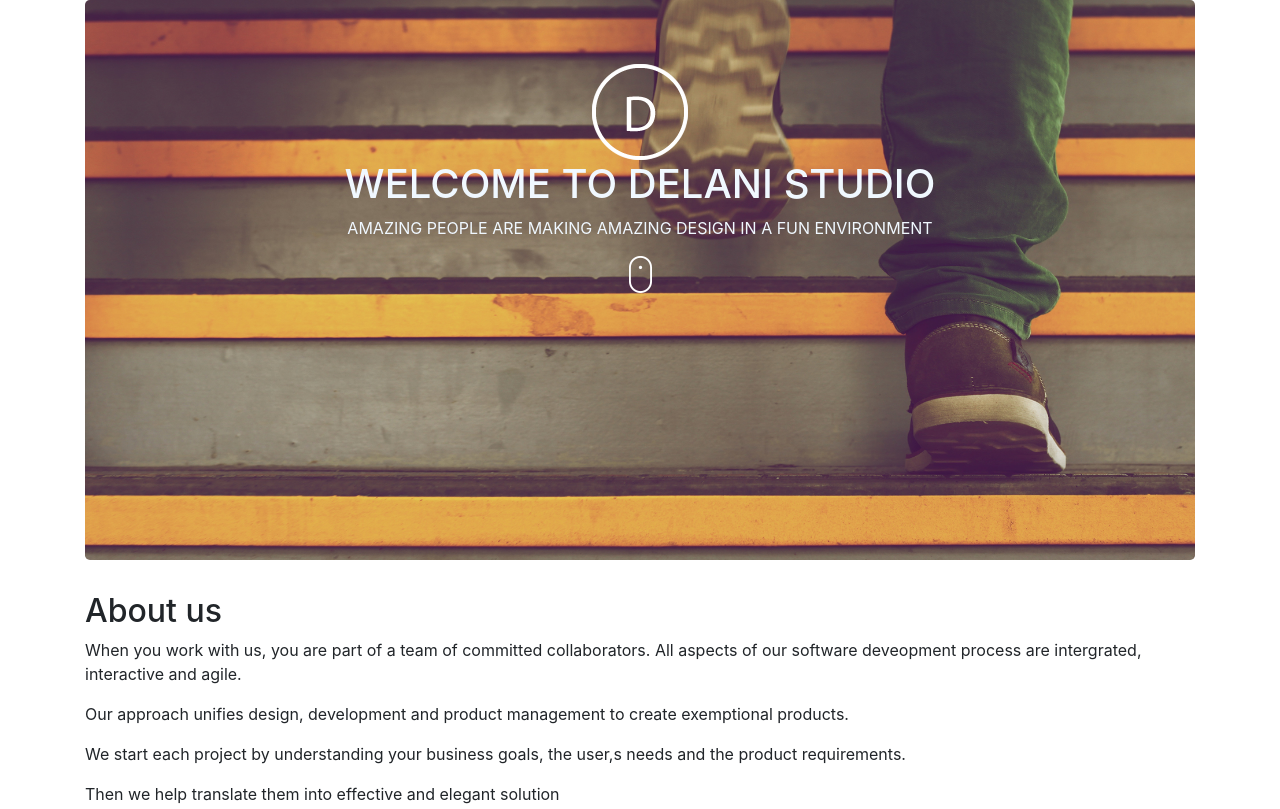
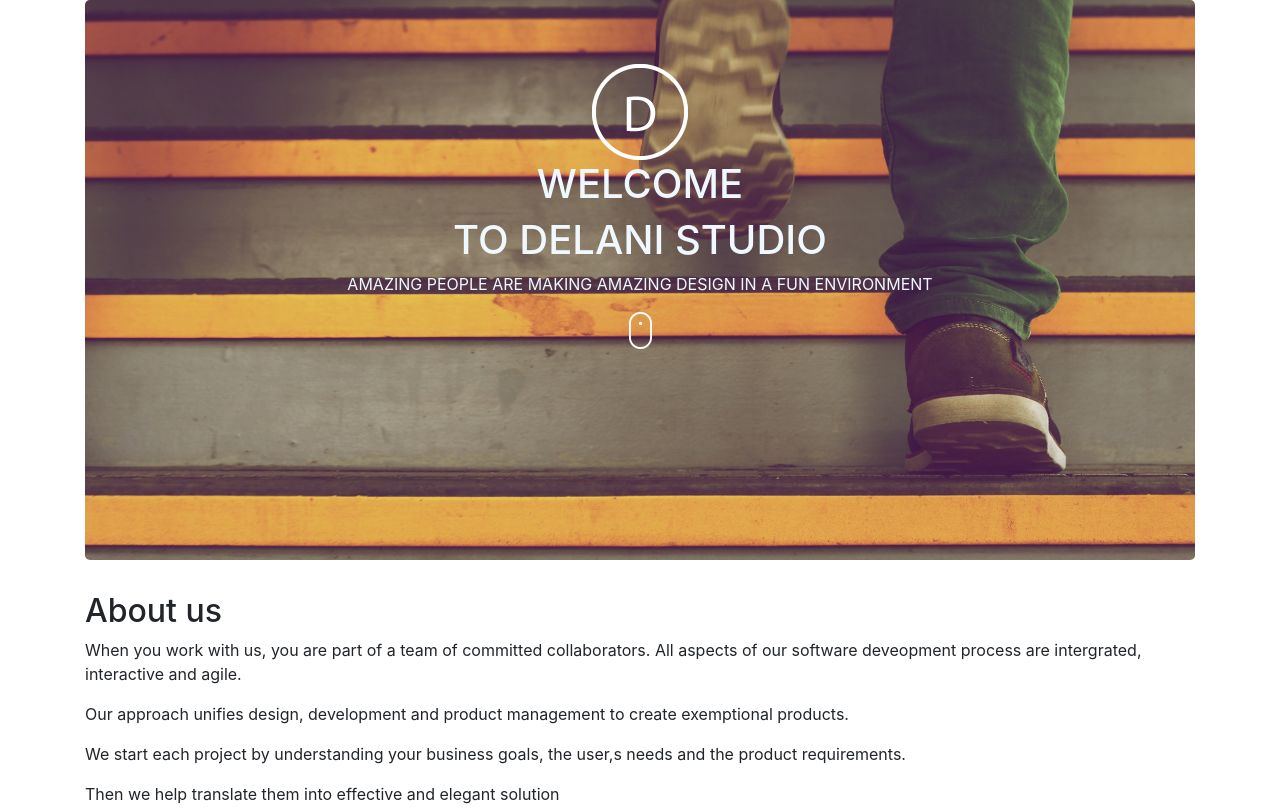
Before and after one commit to andiwoedwin/week-3-project, a plain HTML site: page index.html in a window 1280 px wide. Shown: the top 809 px of the page. Drawn offline with nearby package versions, Linux system fonts and the light colour scheme.

```diff
--- a/index.html
+++ b/index.html
@@ -15,7 +15,8 @@
     <div class="container">
         <div class="jumbotron main">
             <img src="images/logo.png">
-            <h1>WELCOME TO DELANI STUDIO</h1>
+            <h1>WELCOME </h1>
+            <h1>TO DELANI STUDIO</h1>
             <p>AMAZING PEOPLE ARE MAKING AMAZING DESIGN IN A FUN ENVIRONMENT</p>
             <img src="images/mouse_click.png">
         </div>
```
